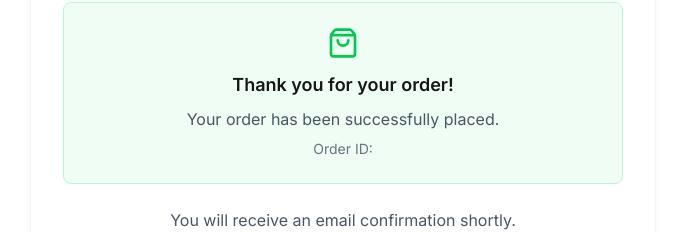
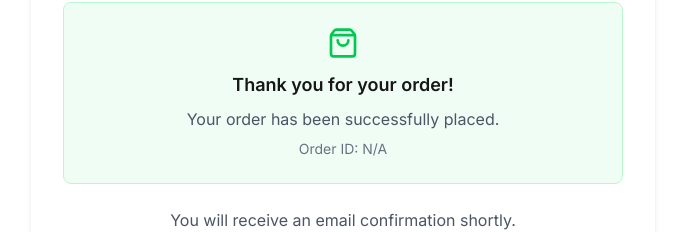
Before and after one commit to Tayyabkhan001/mini-amazon, a Next.js app in the folder mini-amazon-frontend/: page /order-confirmation in a window 1280 px wide. Shown: the part 186-418 px from the top of the page, without its empty margins (297-982 px from the left). Built offline with nearby package versions, Linux system fonts and the light colour scheme.

Commit message:
Update page.js

```diff
--- a/mini-amazon-frontend/src/app/order-confirmation/page.js
+++ b/mini-amazon-frontend/src/app/order-confirmation/page.js
@@ -1,11 +1,13 @@
 // src/app/order-confirmation/page.js
 'use client';
 
+import { Suspense } from 'react';
 import { useSearchParams } from 'next/navigation';
 import Link from 'next/link';
 import { CheckCircle, ShoppingBag, Home } from 'lucide-react';
 
-export default function OrderConfirmationPage() {
+// Wrap the content that uses useSearchParams in a separate component
+function OrderConfirmationContent() {
   const searchParams = useSearchParams();
   const orderId = searchParams.get('orderId');
 
@@ -20,7 +22,7 @@
           <ShoppingBag size={32} className="mx-auto text-green-500 mb-3" />
           <p className="text-lg font-semibold mb-2">Thank you for your order!</p>
           <p className="text-gray-600 mb-2">Your order has been successfully placed.</p>
-          <p className="text-sm text-gray-500">Order ID: {orderId}</p>
+          <p className="text-sm text-gray-500">Order ID: {orderId || 'N/A'}</p>
         </div>
 
         <div className="space-y-3">
@@ -49,3 +51,18 @@
     </div>
   );
 }
+
+export default function OrderConfirmationPage() {
+  return (
+    <Suspense fallback={
+      <div className="min-h-screen flex items-center justify-center">
+        <div className="text-center">
+          <div className="animate-spin rounded-full h-12 w-12 border-b-2 border-blue-500 mx-auto mb-4"></div>
+          <p className="text-gray-600">Loading order details...</p>
+        </div>
+      </div>
+    }>
+      <OrderConfirmationContent />
+    </Suspense>
+  );
+}
```
